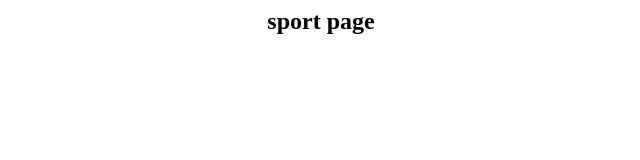
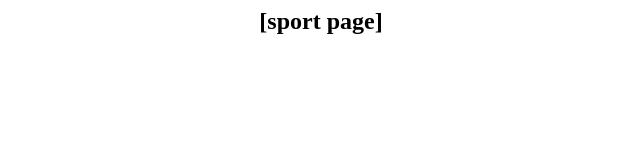
Before and after one commit to Jiho9898/sport, a plain HTML site: page index.html in a window 1280 px wide. Shown: the full height of the page, 319-959 px from the left. Drawn offline with Linux system fonts and the light colour scheme.

Commit message:
Update index.html

```diff
--- a/index.html
+++ b/index.html
@@ -1,3 +1,3 @@
 <center>
-  <h2>sport page</h2>
+  <h2>[sport page]</h2>
 </center>
```
